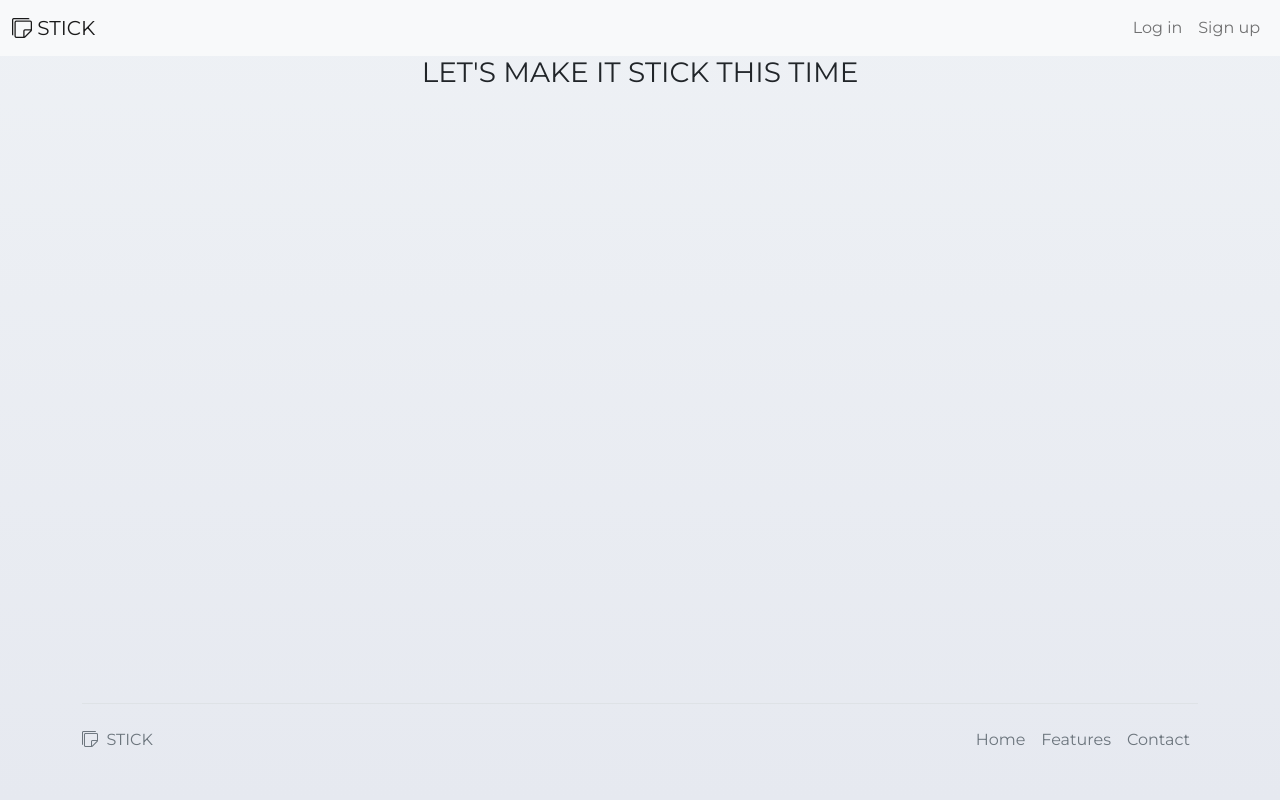
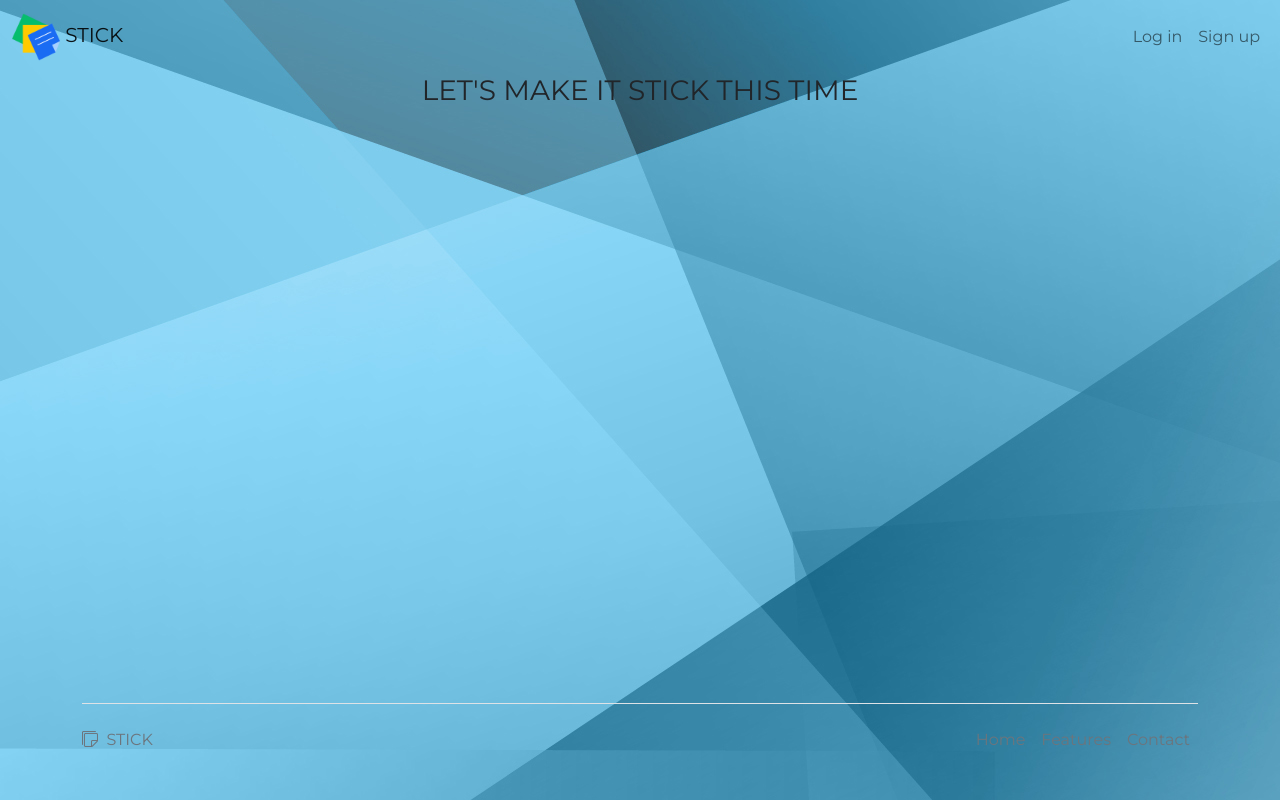
Before and after one commit to chansya/Capstone_project, a Flask app: page / in a window 1280 px wide. Run offline with Flask 2, Linux system fonts and the light colour scheme.

Commit message:
Add favicon and logo

```diff
--- a/static/css/style.css
+++ b/static/css/style.css
@@ -4,9 +4,15 @@
 
 body{
     font-family: 'Montserrat', sans-serif;
-    background-image: linear-gradient(to top, #e6e9f0 0%, #eef1f5 100%);
+    /* background-image: linear-gradient(to top, #e6e9f0 0%, #eef1f5 100%); */
+    /* background-image: linear-gradient(-20deg, #e9defa 0%, #fbfcdb 100%); */
+    background-image: url("static/img/Misc/abstract_geometric_banner_design_2507.jpg");
 }
 
+#logo{
+    width: 3rem;
+    height: 3rem;
+}
 #slogan{
     display: flex;
     justify-content: center;
@@ -33,3 +39,7 @@ body{
     height: 40vh;
     object-fit: cover;
 }
+
+#calendar a{
+    color:#114B5F;
+}
--- a/templates/base.html
+++ b/templates/base.html
@@ -18,6 +18,9 @@
 
     <!-- Own stylesheet -->
     <link rel="stylesheet" href="static/css/style.css">
+    <!-- favicon -->
+    <link rel="icon" type="image/x-icon" href="static/img/Misc/sticky-note.png">
+
 
     {% block head %}{% endblock %}
 
@@ -26,9 +29,9 @@
 <body class="d-flex flex-column min-vh-100">
     <!-- nav before log in -->
     {% if not session.get("user_email") %}
-    <nav class="navbar navbar-expand-sm navbar-light bg-light">
+    <nav class="navbar navbar-expand-sm navbar-light">
         <div class="container-fluid">
-            <a class="navbar-brand" href="/"><i class="bi bi-stickies"></i>&nbsp;STICK</a>
+            <a class="navbar-brand" href="/"><img id="logo" src="static/img/Misc/sticky-note.png" alt="sticky">&nbsp;STICK</a>
             <button type="button" class="navbar-toggler" data-bs-toggle="collapse" data-bs-target="#navbarCollapse">
                 <span class="navbar-toggler-icon"></span>
             </button>
@@ -46,7 +49,7 @@
 
     {% else %}
     <!-- nav after log in -->
-    <nav class="navbar navbar-expand-md bg-light">
+    <nav class="navbar navbar-expand-md">
         <div class="container-fluid">
           <a class="navbar-brand" href="/progress"><i class="bi bi-stickies"></i> STICK</a>
           <button class="navbar-toggler" type="button" data-bs-toggle="collapse" data-bs-target="#navbarSupportedContent" aria-controls="navbarSupportedContent" aria-expanded="false" aria-label="Toggle navigation">
```
Also changed, not shown: static/img/Misc/abstract_geometric_banner_design_2507.jpg (added), static/img/Misc/sticky-note.png (added), 4 other files.
